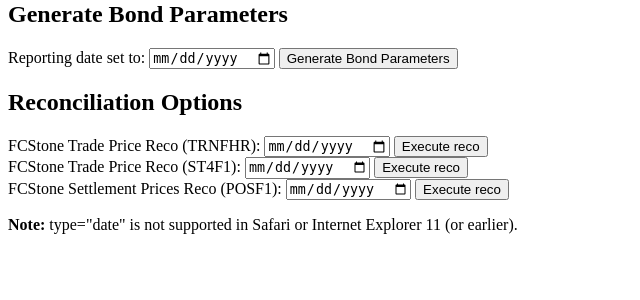
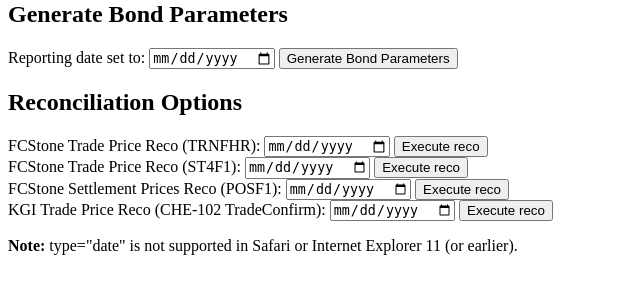
Before and after one commit to lastseenjustnow/flask-demo, a Flask app: page / in a window 1280 px wide. Shown: the part 242-542 px from the top of the page, without its empty margins (0-640 px from the left). Run offline with Flask 2, Linux system fonts and the light colour scheme.

Commit message:
KGI TradePrice Reco implemented.

```diff
--- a/server.py
+++ b/server.py
@@ -572,6 +572,15 @@
         [ResultInfo("Command has been passed to a server. File will have been delivered to email in a few minutes.")])
     return render_template('results.html', table=res)
 
+@app.route('/kgi_trade_price', methods=['GET', 'POST'])
+def reco_kgi_trade_price():
+    data = {"conf": {"to_date": request.form['kgi_trade_price']}}
+    requests.post("http://localhost:8080/api/experimental/dags/kgi_trade_price/dag_runs",
+                  data=json.dumps(data))
+    res = ResultsTable(
+        [ResultInfo("Command has been passed to a server. File will have been delivered to email in a few minutes.")])
+    return render_template('results.html', table=res)
+
 
 if __name__ == '__main__':
     app.secret_key = 'super secret key'
--- a/templates/index.html
+++ b/templates/index.html
@@ -40,6 +40,11 @@
     <input type="date" id="fcst_settl_prices" name="fcst_settl_prices">
     <input type="submit" name="Execute reco" value="Execute reco">
 </form>
+<form method=post action="/kgi_trade_price">
+    <label for="kgi_trade_price">KGI Trade Price Reco (CHE-102 TradeConfirm):</label>
+    <input type="date" id="kgi_trade_price" name="kgi_trade_price">
+    <input type="submit" name="Execute reco" value="Execute reco">
+</form>
 
 <p><strong>Note:</strong> type="date" is not supported in Safari or Internet Explorer 11 (or earlier).</p>
 
```
